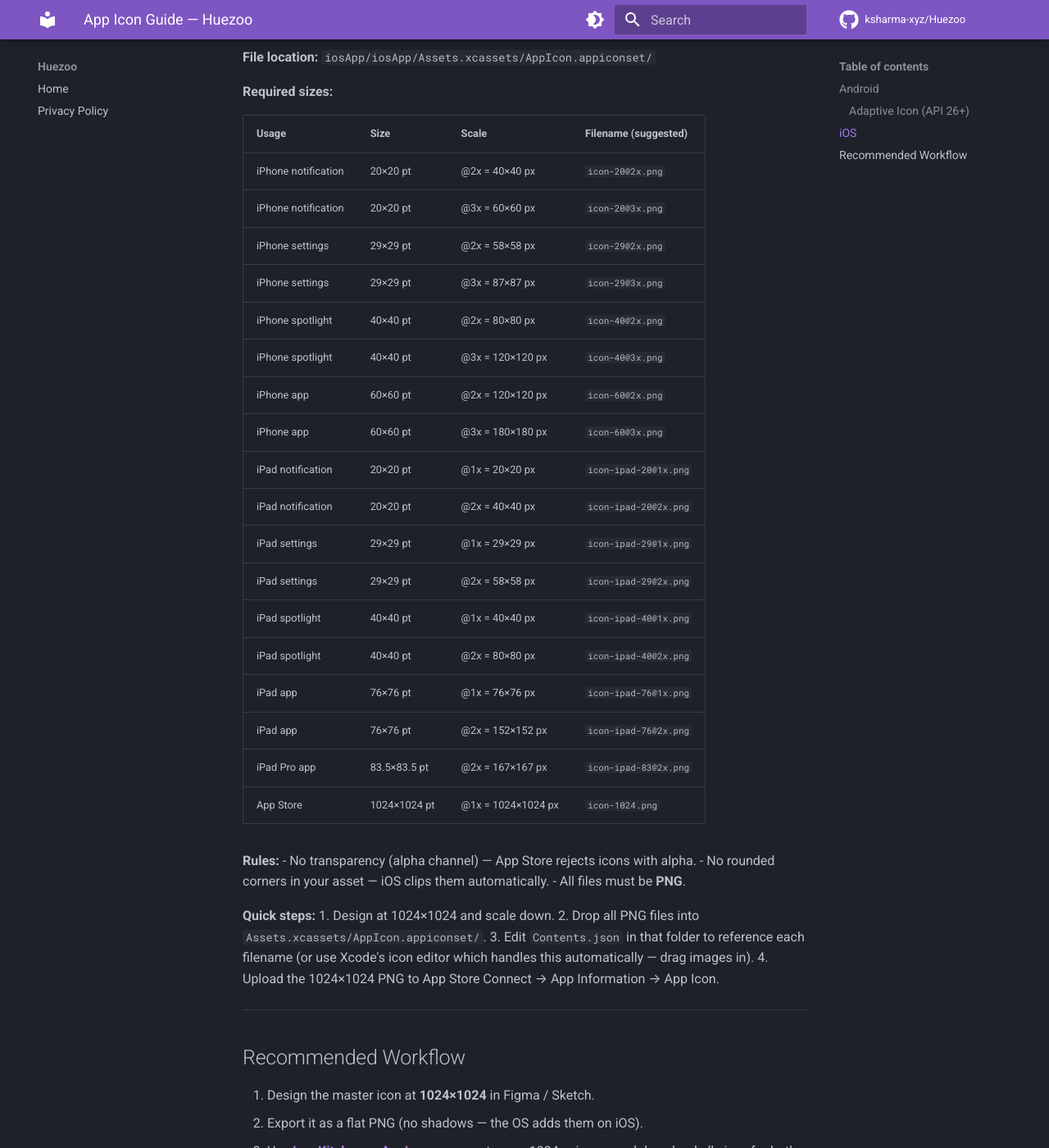
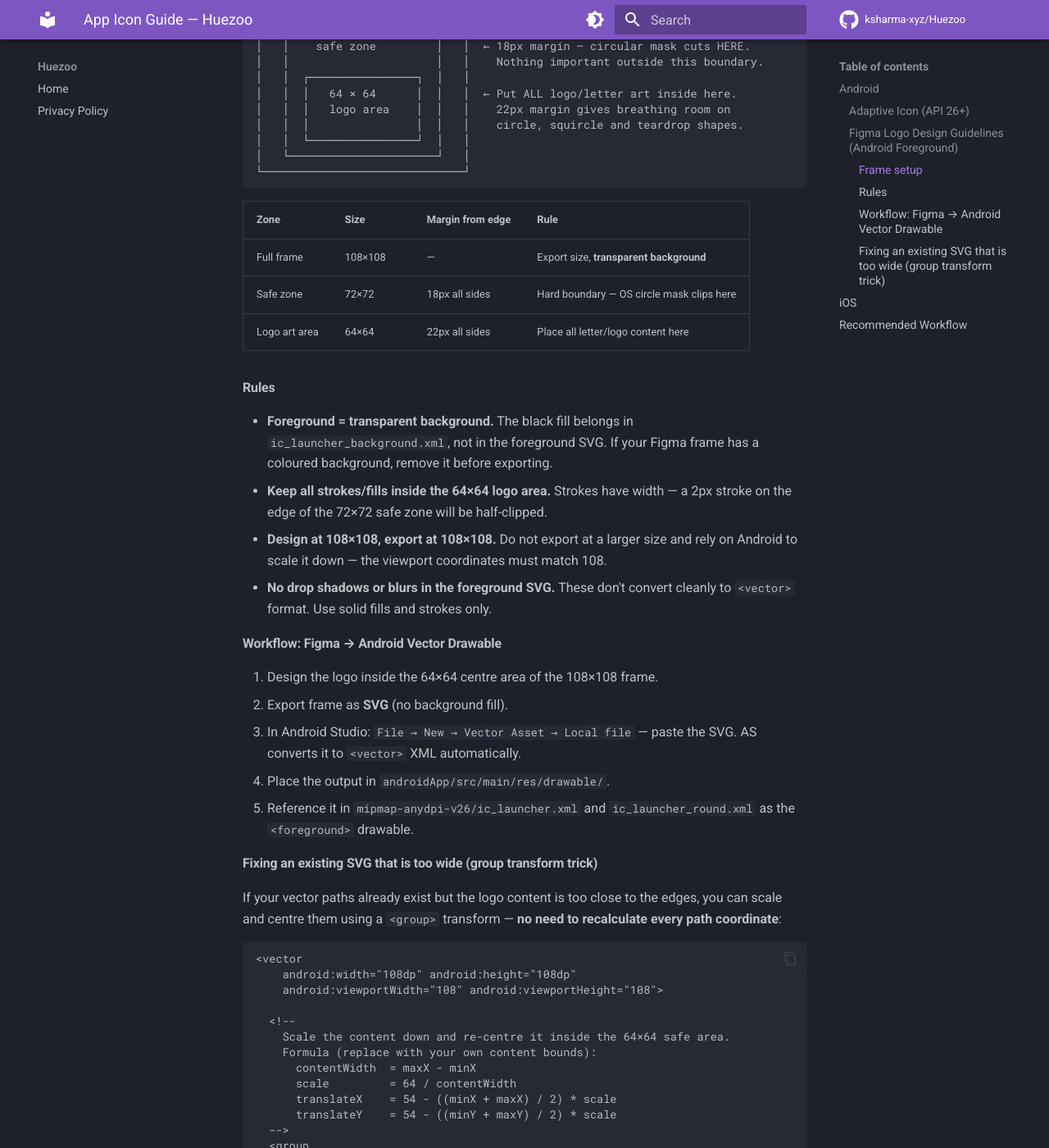
Before and after one commit to ksharma-xyz/HueZoo, an MkDocs documentation site: the page built from docs/app_icon_guide.md, in a window 1280 px wide and 1400 px high, scrolled down 1513 px. Shown: the whole window at 82% size. Built offline with MkDocs 1.6.1 and Material for MkDocs 9.7.7, drawn with Linux system fonts in a browser that asks for light colours; comment, search, counter and statistics services are not loaded; some of the changed text lies outside the part shown.

Commit message:
Guide for android app icons and assets updated

````diff
--- a/docs/app_icon_guide.md
+++ b/docs/app_icon_guide.md
@@ -13,7 +13,7 @@ Android uses **adaptive icons** — two layers that the OS composites and clips
 
 | File | Path | Size | Notes |
 |------|------|------|-------|
-| `ic_launcher_foreground.xml` or `.png` | `androidApp/src/main/res/mipmap-*/` | See below | Foreground layer — your actual icon art |
+| `logo.xml` or `.png` | `androidApp/src/main/res/mipmap-*/` | See below | Foreground layer — your actual icon art |
 | `ic_launcher_background.xml` or `.png` | Same | 108×108 dp | Background layer — solid `#0D0D16` |
 | `ic_launcher.xml` | `res/mipmap-anydpi-v26/` | XML manifest | References foreground + background layers |
 | Legacy `.png` fallback | `res/mipmap-*/` | See below | For API < 26 |
@@ -30,6 +30,92 @@ Android uses **adaptive icons** — two layers that the OS composites and clips
 | Play Store listing | — | **512×512 px** (PNG, no alpha) |
 
 **Foreground canvas:** Design on 108×108 dp but keep all art within the safe zone — a centered 72×72 dp circle. The OS clips outside this zone on most shapes.
+
+---
+
+### Figma Logo Design Guidelines (Android Foreground)
+
+#### Frame setup
+
+Always set up **three nested guides** inside a single 108×108 Figma frame:
+
+```
+┌──────────────────────────────┐
+│          108 × 108           │  ← Figma frame — exported as foreground SVG
+│                              │    Background must be transparent (bg is a
+│   ┌──────────────────────┐   │    separate ic_launcher_background.xml file)
+│   │    72 × 72           │   │
+│   │    safe zone         │   │  ← 18px margin — circular mask cuts HERE.
+│   │                      │   │    Nothing important outside this boundary.
+│   │  ┌────────────────┐  │   │
+│   │  │   64 × 64      │  │   │  ← Put ALL logo/letter art inside here.
+│   │  │   logo area    │  │   │    22px margin gives breathing room on
+│   │  │                │  │   │    circle, squircle and teardrop shapes.
+│   │  └────────────────┘  │   │
+│   └──────────────────────┘   │
+└──────────────────────────────┘
+```
+
+| Zone | Size | Margin from edge | Rule |
+|---|---|---|---|
+| Full frame | 108×108 | — | Export size, **transparent background** |
+| Safe zone | 72×72 | 18px all sides | Hard boundary — OS circle mask clips here |
+| Logo art area | 64×64 | 22px all sides | Place all letter/logo content here |
+
+#### Rules
+
+- **Foreground = transparent background.** The black fill belongs in `ic_launcher_background.xml`, not in the foreground SVG. If your Figma frame has a coloured background, remove it before exporting.
+- **Keep all strokes/fills inside the 64×64 logo area.** Strokes have width — a 2px stroke on the edge of the 72×72 safe zone will be half-clipped.
+- **Design at 108×108, export at 108×108.** Do not export at a larger size and rely on Android to scale it down — the viewport coordinates must match 108.
+- **No drop shadows or blurs in the foreground SVG.** These don't convert cleanly to `<vector>` format. Use solid fills and strokes only.
+
+#### Workflow: Figma → Android Vector Drawable
+
+1. Design the logo inside the 64×64 centre area of the 108×108 frame.
+2. Export frame as **SVG** (no background fill).
+3. In Android Studio: `File → New → Vector Asset → Local file` — paste the SVG. AS converts it to `<vector>` XML automatically.
+4. Place the output in `androidApp/src/main/res/drawable/`.
+5. Reference it in `mipmap-anydpi-v26/ic_launcher.xml` and `ic_launcher_round.xml` as the `<foreground>` drawable.
+
+#### Fixing an existing SVG that is too wide (group transform trick)
+
+If your vector paths already exist but the logo content is too close to the edges, you can scale and centre them using a `<group>` transform — **no need to recalculate every path coordinate**:
+
+```xml
+<vector
+    android:width="108dp" android:height="108dp"
+    android:viewportWidth="108" android:viewportHeight="108">
+
+  <!--
+    Scale the content down and re-centre it inside the 64×64 safe area.
+    Formula (replace with your own content bounds):
+      contentWidth  = maxX - minX
+      scale         = 64 / contentWidth
+      translateX    = 54 - ((minX + maxX) / 2) * scale
+      translateY    = 54 - ((minY + maxY) / 2) * scale
+  -->
+  <group
+      android:scaleX="0.741"
+      android:scaleY="0.741"
+      android:translateX="12.93"
+      android:translateY="15.22">
+
+    <!-- original paths unchanged -->
+    <path android:pathData="…" android:fillColor="#00E5FF"/>
+
+  </group>
+</vector>
+```
+
+The values used for the current `android_logo.xml` (letter paths spanning x: 12.25→98.66, y: 33.26→71.47 in a 108 viewport):
+
+| Property | Value | Explanation |
+|---|---|---|
+| `scaleX / scaleY` | `0.741` | Shrinks content to fit 64dp width |
+| `translateX` | `12.93` | Re-centres horizontally in 108dp canvas |
+| `translateY` | `15.22` | Re-centres vertically in 108dp canvas |
+
+---
 
 **Quick steps:**
 1. Export your icon art as PNG at each size above.
````
Also changed, not shown: 3 other files.
